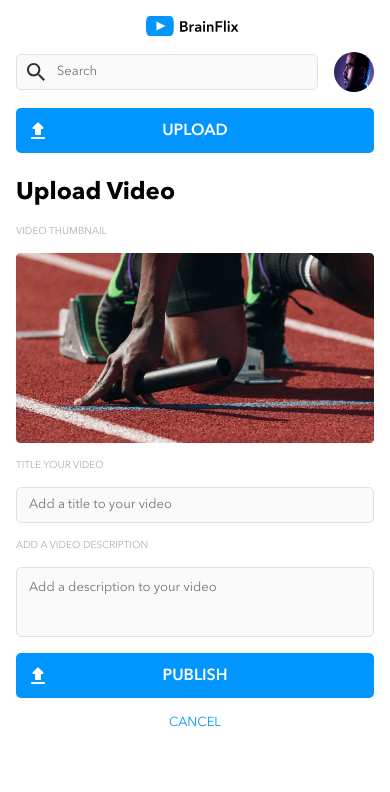
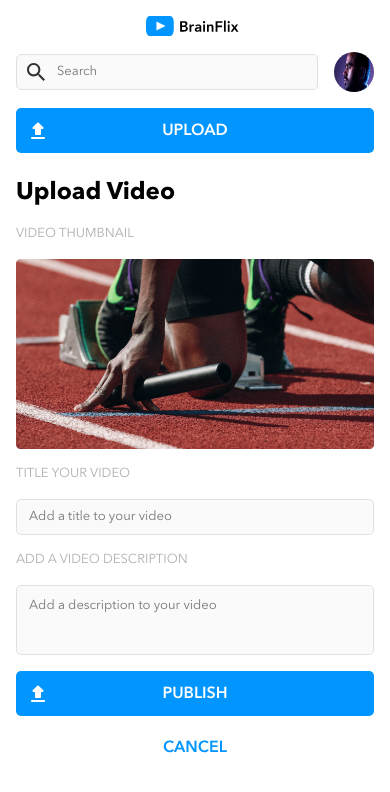
Before and after one commit to emanwdh/eman-awadh-brainflix, a React (Vite) app: page /upload in a window 390 px wide. Shown: the top 792 px of the page. Built offline with nearby package versions, Linux system fonts and the light colour scheme.

Commit message:
Style: Style Upload Page for Tablet and Desktop

```diff
--- a/src/App.scss
+++ b/src/App.scss
@@ -102,8 +102,16 @@ textarea::placeholder{
 }
 
 label {
-  color: $Silver;
   text-transform: uppercase;
+  @include font-type($regular, 1.8rem, 1.3rem, $Silver);
+
+  @include tablet {
+    @include font-type($regular, 2.2rem, 1.4rem, $Silver);
+  }
+
+  @include desktop {
+    @include font-type($regular, 2.2rem, 1.4rem, $Silver);
+  }
 }
 
 .avatar {
--- a/src/components/UploadForm/UploadForm.jsx
+++ b/src/components/UploadForm/UploadForm.jsx
@@ -17,20 +17,26 @@ export default function UploadForm() {
         <section className="upload-section section">
             <h1 className="upload-section__title section__title">Upload Video</h1>
             <form className="upload-form form">
+                <div className="upload-form__upload-options">
                     <div className="upload-form__add-thumbnail form__input-field">
                         <label className="upload-form__label">Video Thumbnail</label>
                         <img className="upload-form__thumbnail" src={Thumbnail}/>
                     </div>
+                    <div className="upload-form__text-options">
                         <div className="upload-form__add-title form__input-field">
-                    <label className="upload-form__label">Title Your Video</label>
+                            <label className="upload-form__label ">Title Your Video</label>
                             <input className="upload-form__input" placeholder="Add a title to your video"></input>
                         </div>
                         <div className="upload-form__add-description form__input-field">
                             <label className="upload-form__label">Add a Video Description</label>
                             <textarea className="upload-form__text-area" placeholder="Add a description to your video"></textarea>
                         </div>
-                <Link className="button--link" to="/" onClick={UploadHandler}><button className="upload-form__button button--post" type="submit">Publish</button></Link>
+                    </div>
+                </div>
+                <div className="upload-form__buttons">
+                    <Link className="button--link upload--link" to="/" onClick={UploadHandler}><button className="upload-form__button button--post" type="submit">Publish</button></Link>
                     <Link className ="cancel--link" to="/"><p className="upload-form__cancel">cancel</p></Link>
+                </div>
             </form>
         </section>
         </>
--- a/src/components/UploadForm/UploadForm.scss
+++ b/src/components/UploadForm/UploadForm.scss
@@ -17,13 +17,65 @@
   display: flex;
   flex-direction: column;
   justify-content: center;
+
+  &__upload-options {
+    display: flex;
+    flex-direction: column;
+    gap: 1.6rem;
+    @include desktop {
+      flex-direction: row;
+      border-top: 1px solid $divider-default;
+      border-bottom: 1px solid $divider-default;
+      padding: 2.4rem 0rem;
+    }
+  }
+
+  &__text-options {
+    display: flex;
+    flex-direction: column;
+    gap:1.6rem;
+
+    @include desktop {
+      width: 70%;
+      gap: 2.4rem;
+    }
+  }
+
+  &__add-thumbnail {
+    @include desktop {
+      width: 30%;
+    }
+  }
+
   &__text-area {
     height: 7rem;
   }
 
-  &__cancel{
+  &__buttons {
+    display: flex;
+    flex-direction: column;
+    align-items: center;
+    gap: 1.6rem;
+
+    @include tablet {
+      flex-direction: row-reverse;
+      align-items: center;
+      gap: 8rem;
+    }
+  }
+
+  &__cancel {
     text-transform: uppercase;
     text-align: center;
-    color: $button-default;
+    font-weight: $demi;
+    @include font-type($demi, 3.2rem, 1.6rem, $button-default);
   }
 }
+
+.upload--link {
+  width: 100%;
+
+  @include tablet {
+    width: 30%;
+  }
+}
```
Lines whose indentation alone changed are shown as unchanged.
